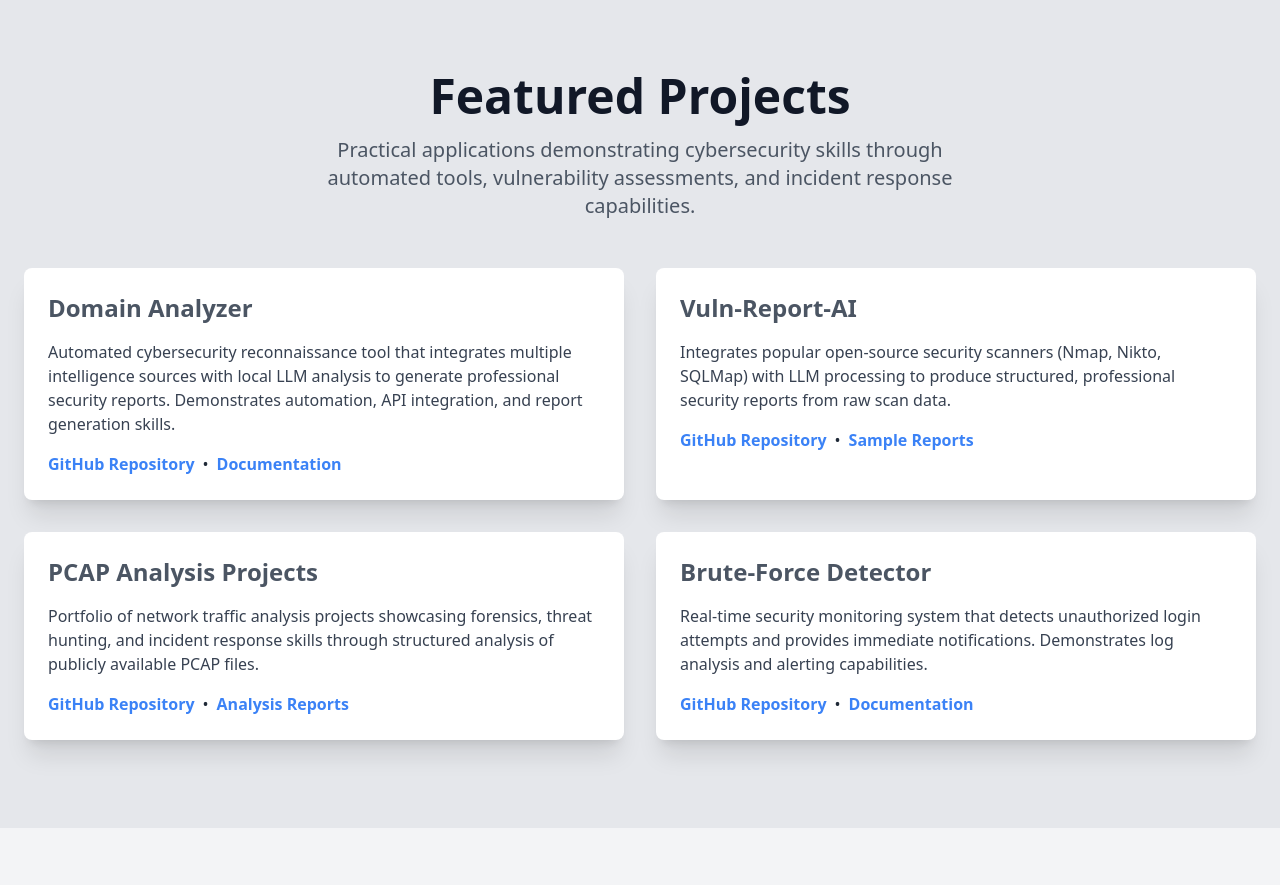
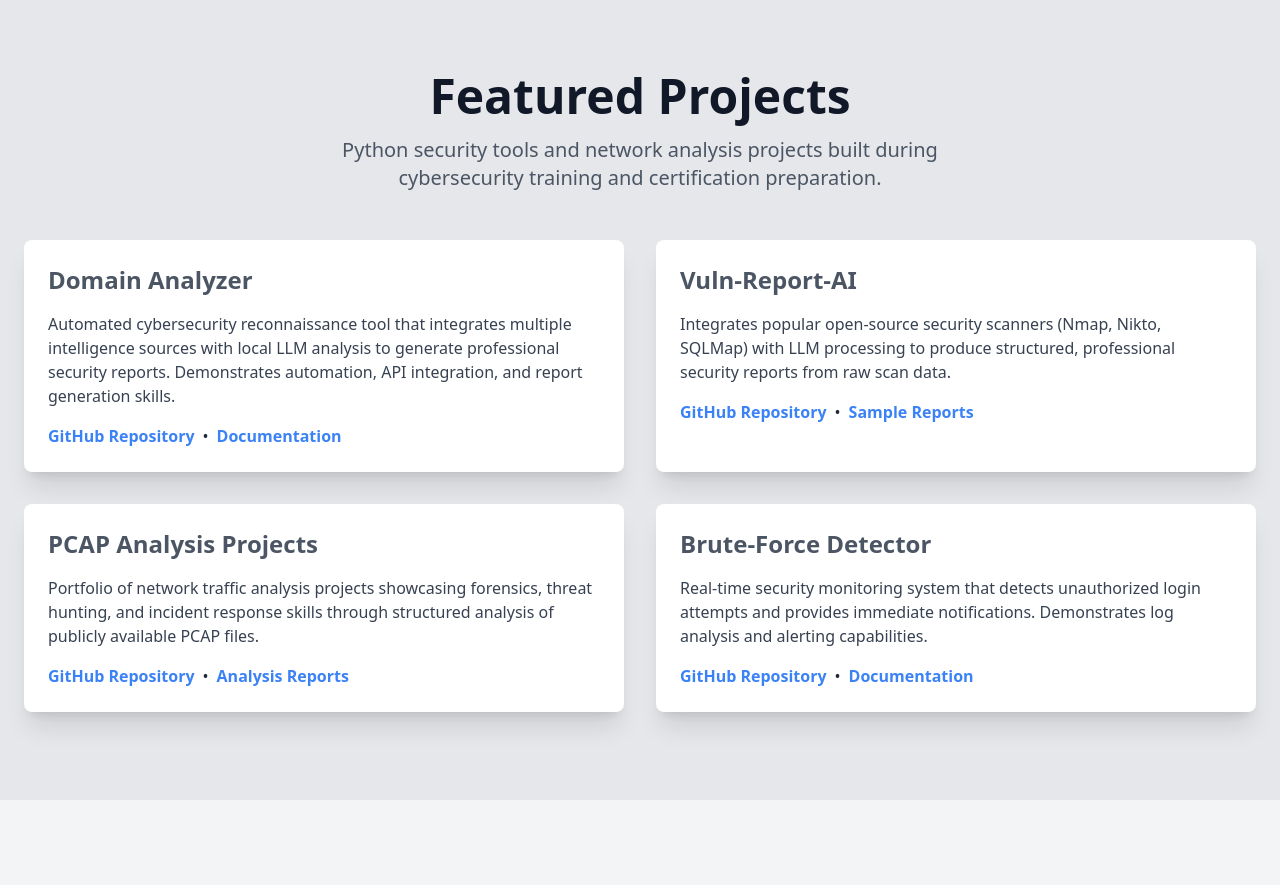
Before and after one commit to fotisnanossec/fotisnanossec.github.io, a plain HTML site: page index.html in a window 1280 px wide. Shown: the part 3460-4345 px from the top of the page. Drawn offline with nearby package versions, Linux system fonts and the light colour scheme.

Commit message:
Update projects description to be more humble and accurate

```diff
--- a/index.html
+++ b/index.html
@@ -587,7 +587,7 @@
                 <div class="text-center mb-12">
                     <h2 class="text-4xl md:text-5xl font-extrabold text-gray-900 mb-4">Featured Projects</h2>
                     <p class="text-lg md:text-xl text-gray-600 max-w-2xl mx-auto">
-                        Practical applications demonstrating cybersecurity skills through automated tools, vulnerability assessments, and incident response capabilities.
+                        Python security tools and network analysis projects built during cybersecurity training and certification preparation.
                     </p>
                 </div>
                 <div class="grid md:grid-cols-2 lg:grid-cols-2 gap-8">
```
